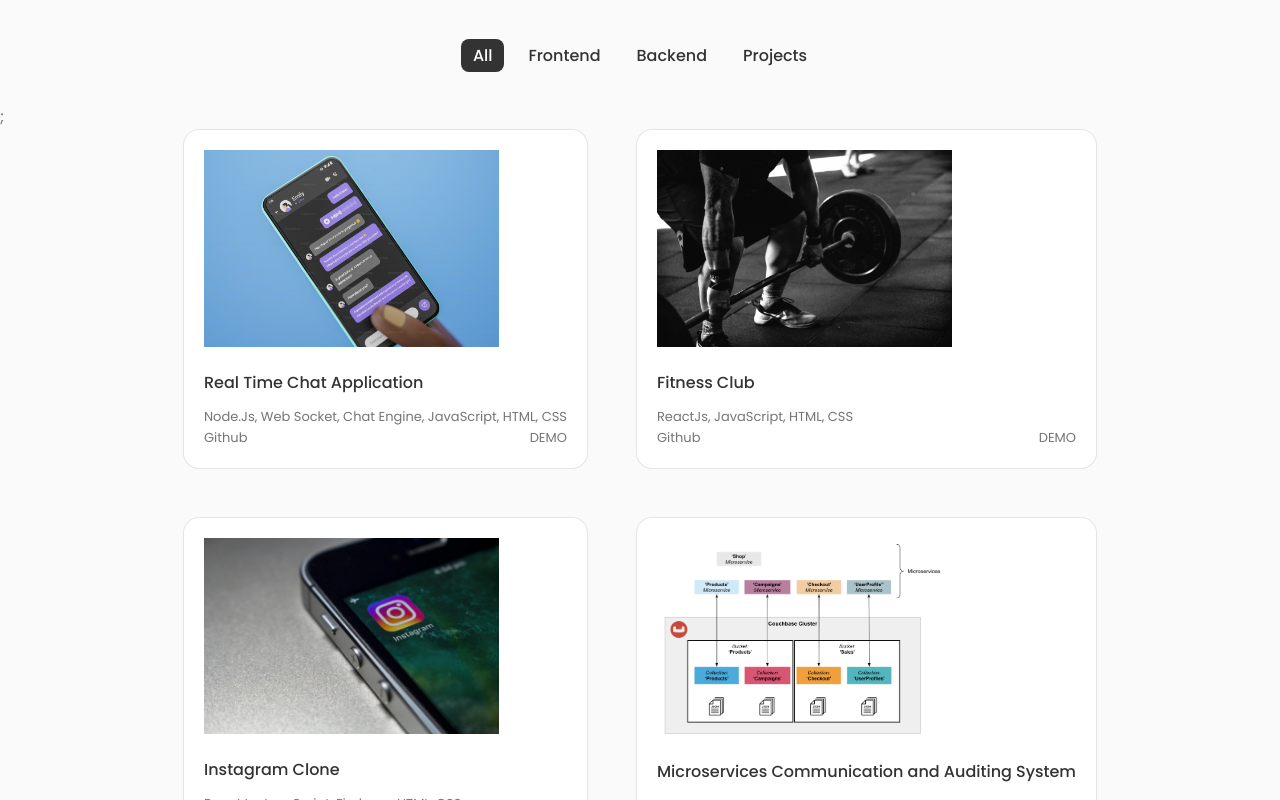
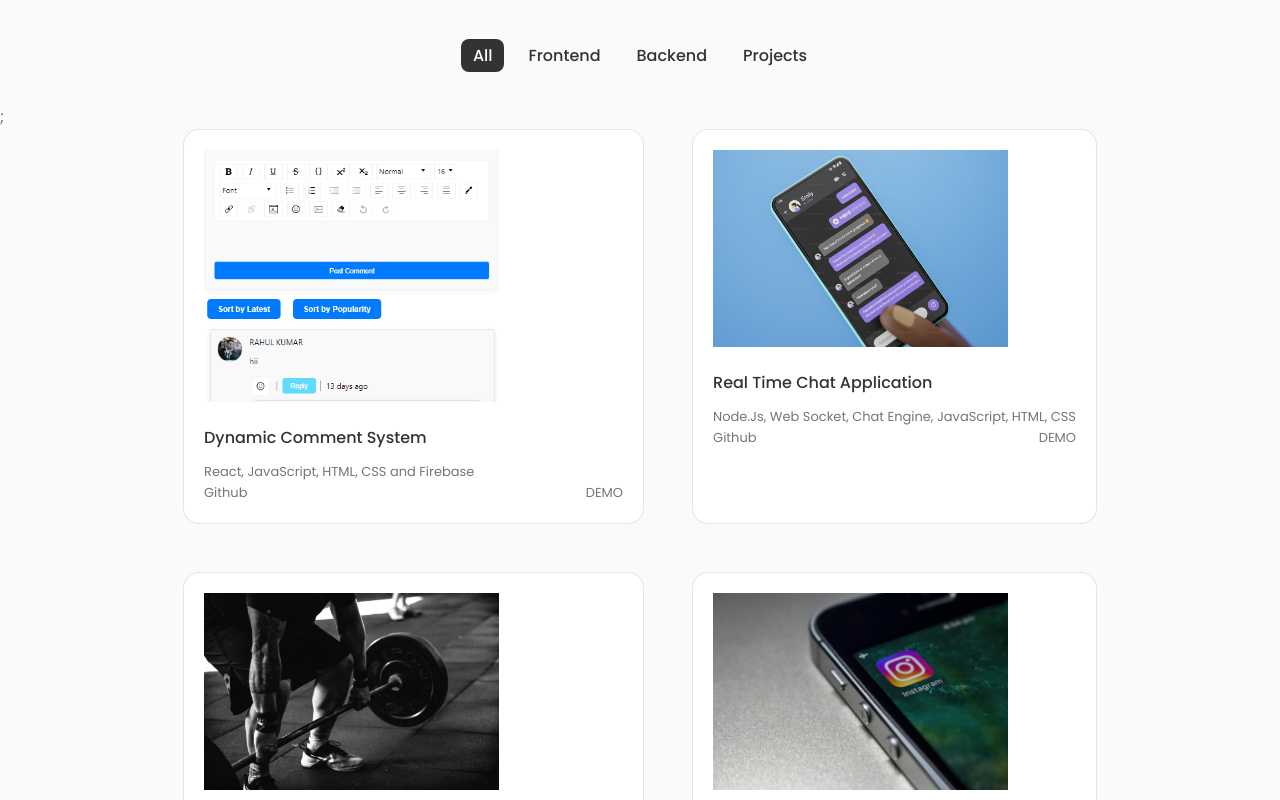
Before and after one commit to Hacode09/Portfolio, a React (Create React App) app: page / in a window 1280 px wide. Shown: the part 2000-2800 px from the top of the page. Built offline with nearby package versions, Linux system fonts and the light colour scheme.

Commit message:
commit changes to portfolio

```diff
--- a/src/components/about/About.jsx
+++ b/src/components/about/About.jsx
@@ -23,7 +23,7 @@ const About = () => {
 
                     <motion.a
                         download=""
-                        href="https://drive.google.com/file/d/1-PHJYodRy8WWZZK2Nz7mBQhrUWcwiXgs/view?usp=drive_link"
+                        href="https://drive.google.com/file/d/1-m4odk1NC92YUEErpul1MKW625XO1vSc/view?usp=drive_link"
                         className="button button--flex"
                         whileHover={{ scale: 1.1 }}
                         whileTap={{ scale: 1.0 }}
--- a/src/components/work/Data.jsx
+++ b/src/components/work/Data.jsx
@@ -4,10 +4,21 @@ import gymImage from "../../assests/fitness-club.jpg";
 import realtimechat from "../../assests/chatapp.avif";
 import microservices from "../../assests/microservices.png";
 import calculator from "../../assests/calculator.jpg";
+import commentsystem from "../../assests/CommentSystem.png";
 
 export const projectsData = [
     {
         id: 1,
+        image: commentsystem,
+        title: "Dynamic Comment System",
+        category: "frontend",
+        url: "https://github.com/Hacode09/CommentSystem",
+        skills: "React, JavaScript, HTML, CSS and Firebase",
+        demo: "https://comment-systemm.netlify.app/",
+    },
+
+    {
+        id: 2,
         image: realtimechat,
         title: "Real Time Chat Application",
         category: "backend",
@@ -17,7 +28,7 @@ export const projectsData = [
     },
 
     {
-        id: 2,
+        id: 3,
         image: gymImage,
         title: "Fitness Club",
         category: "frontend",
@@ -26,7 +37,7 @@ export const projectsData = [
         demo: "https://er-rahulgym-web.netlify.app/",
     },
     {
-        id: 3,
+        id: 4,
         image: InstaClone,
         title: "Instagram Clone",
         category: "frontend",
@@ -36,7 +47,7 @@ export const projectsData = [
     },
 
     {
-        id: 4,
+        id: 5,
         image: microservices,
         title: "Microservices Communication and Auditing System",
         category: "backend",
@@ -46,23 +57,23 @@ export const projectsData = [
     },
 
     {
-        id: 5,
+        id: 6,
         image: Codeditor,
         title: "Code Editor",
         category: "frontend",
-        url: "https://github.com/Hacode09/REditor",
+        url: "https://github.com/Hacode09/Code-Editor",
         skills: "HTML, CSS, JavaScript",
-        demo: "https://github.com/Hacode09/REditor",
+        demo: "https://hacode09.github.io/Code-Editor/",
     },
 
     {
-        id: 6,
+        id: 7,
         image: calculator,
         title: "Calculator",
         category: "frontend",
         url: "https://github.com/Hacode09/Calculator",
         skills: "HTML, CSS, JavaScript",
-        demo: "hhttps://hacode09.github.io/Calculator/",
+        demo: "https://hacode09.github.io/Calculator/",
     },
 
 ];
```
Also changed, not shown: src/assests/CommentSystem.png (added).
